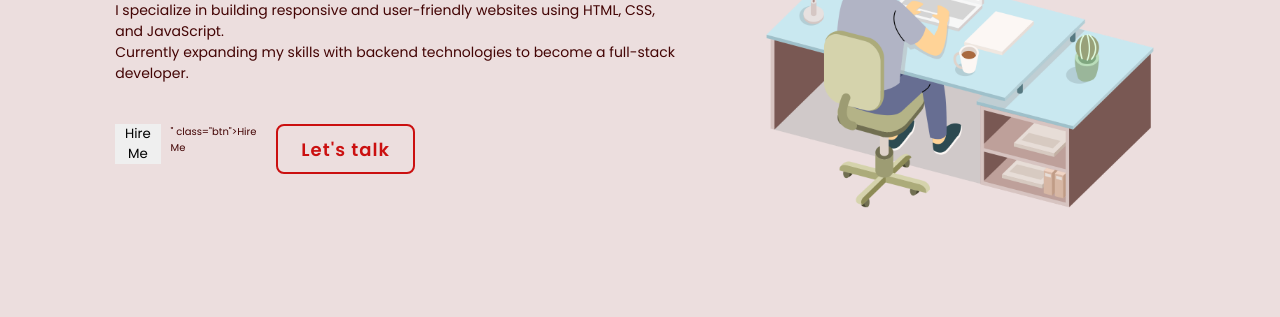
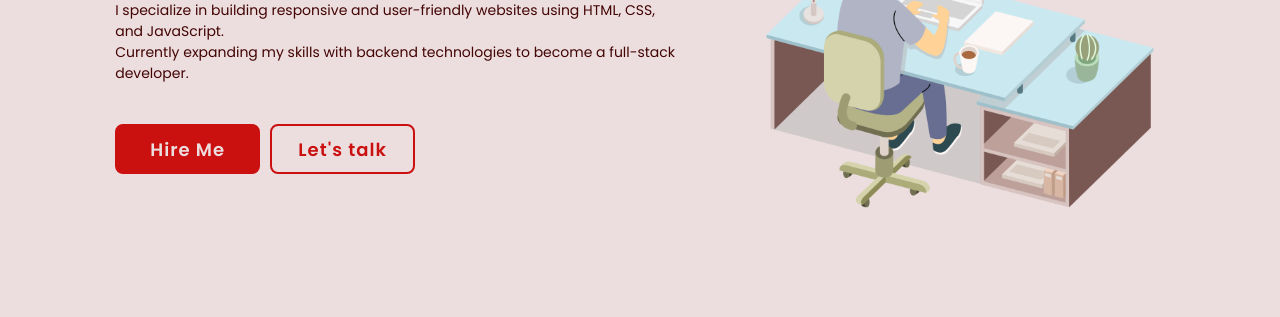
Before and after one commit to parth-1006/portfolio, a plain HTML site: page index.html in a window 1280 px wide. Shown: the part 369-686 px from the top of the page. Drawn offline with nearby package versions, Linux system fonts and the light colour scheme.

Commit message:
Update index.html

```diff
--- a/index.html
+++ b/index.html
@@ -42,10 +42,7 @@
                Currently expanding my skills with backend technologies to become a full-stack developer.</p>
 
             <div class="btn-box">
-                <a href="<a href="mailto:parth100603@gmail.com?subject=Hiring%20Inquiry&body=Hello%20Parth%2C%0A%0AI%20am%20interested%20in%20working%20with%20you%20%21">
-  <button>Hire Me</button>
-</a>
-" class="btn">Hire Me</a>
+                <a href="mailto:parth100603@gmail.com?subject=Hiring%20Inquiry&body=Hello%20Parth%2C%0A%0AI%20am%20interested%20in%20working%20with%20you%20%21" class="btn">Hire Me</a>
                 <a href="https://wa.me/919067620513?text=Hi%2C%20I%27m%20interested%20in%20your%20work%21
 " class="btn">Let's talk</a>
             </div>
```
